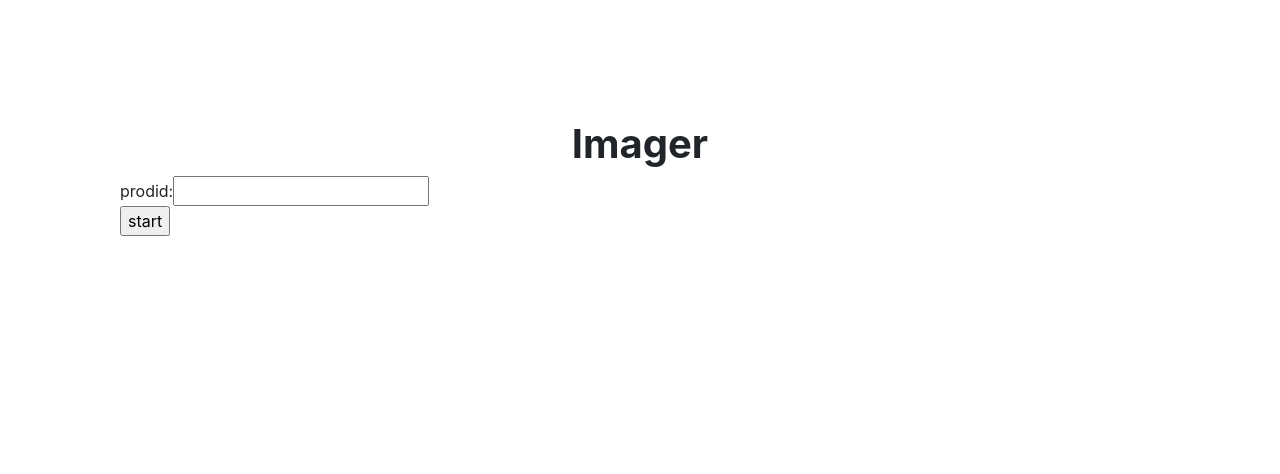
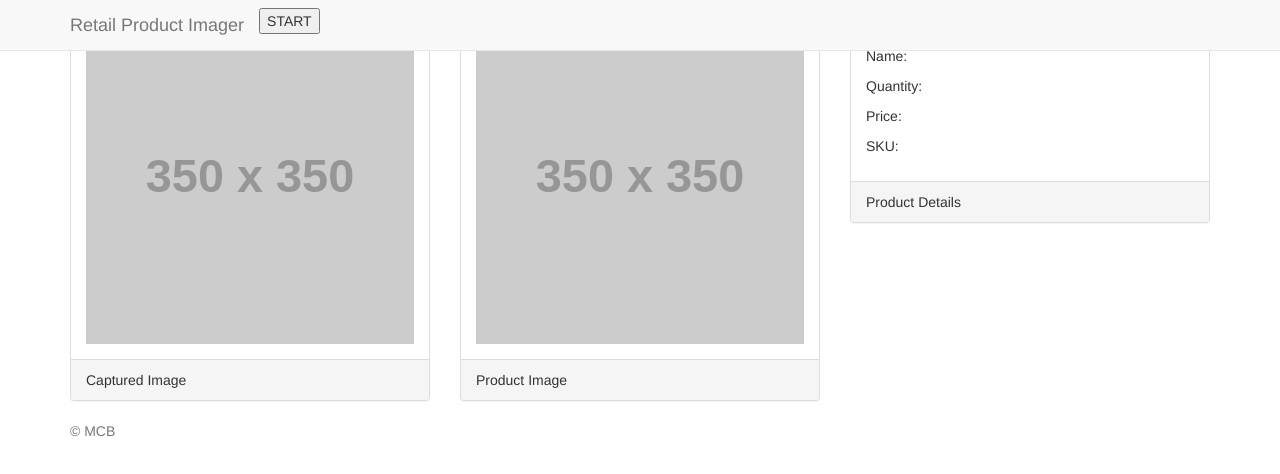
Before and after one commit to mcboyd/EC601-Retail-Imager, a website: page web-app/views/start.html in a window 1280 px wide. Drawn offline with nearby package versions, Linux system fonts and the light colour scheme; no server answers; placeholder pictures from the web are drawn by us.

Commit message:
Pretty and working front-end

```diff
--- a/web-app/views/start.html
+++ b/web-app/views/start.html
@@ -2,27 +2,105 @@
 <html>
 <head>
 <meta charset="utf-8">
-<title>Imager</title>
-<link rel="stylesheet" href="https://cdn.bootcss.com/bootstrap/4.0.0-beta.2/css/bootstrap.min.css">
+<meta http-equiv="X-UA-Compatible" content="IE=edge">
+<meta name="viewport" content="width=device-width, initial-scale=1">
+<title>Retail Product Imager</title>
+<link rel="stylesheet" href="//cdn.bootcss.com/bootstrap/3.3.5/css/bootstrap.min.css">
+<link rel="stylesheet" type="text/css" href="css/ri.css" />
+</head>
+<body>
 
-</head>
-<body style="padding: 120px;">
+<!-- Wrap all page content here -->
+<div id="wrap">
 
-<h1 class="text-center"> <strong>Imager</strong></h1>
+  <!-- Fixed navbar -->
+  <div class="navbar navbar-default navbar-fixed-top">
+    <div class="container">
+      <div class="navbar-header">
+        <a class="navbar-brand" href="#">Retail Product Imager</a>
+        <ul class="nav navbar-nav">
+            <li>
+                <p class="navbar-btn">
+                    <button id = "button">START</button>
+                </p>
+            </li>
+        </ul>
+      </div>
+    </div>
+  </div>
 
+  <!-- Begin page content -->
+  <div class="container">
+    <div class="row">
+      <div class="col-md-4">
+        <div class="panel panel-default">
+          <div class="panel-body"><img src="http://placehold.it/350X350" class="img-responsive" id="imgCap"></div>
+          <div class="panel-footer">Captured Image</div>
+        </div>
+      </div>
+      <div class="col-md-4">
+        <div class="panel panel-default">
+          <div class="panel-body"><img src="http://placehold.it/350X350" class="img-responsive" id="imgProd"></div>
+          <div class="panel-footer">Product Image</div>
+        </div>
+      </div>
+      <div class="col-md-4">
+        <div class="panel panel-default">
+          <div class="panel-body">
+            <p>Brand: <span id="pBrand" class="pull-right "></span></p>
+            <p>Name: <span id="pName" class="pull-right "></span></p>
+            <p>Quantity: <span id="pQty" class="pull-right "></span></p>
+            <p>Price: <span id="pPrice" class="pull-right "></span></p>
+            <p>SKU: <span id="pSku" class="pull-right "></span></p>
+          </div>
+          <div class="panel-footer">Product Details</div>
+        </div>
+      </div>
+    </div>
+  </div>
+</div>
 
-<body>
-  <form action="http://127.0.0.1:8081/process_get" method = "GET">
-      prodid:<input type="text" name="prodid">
-      <br>
+<div id="footer">
+  <div class="container">
+    <p class="text-muted credit">&copy MCB</p>
+  </div>
+</div>
+<script src="//cdn.bootcss.com/jquery/1.11.3/jquery.min.js"></script>
+<script src="//cdn.bootcss.com/bootstrap/3.3.5/js/bootstrap.min.js"></script>
+<script src="/socket.io/socket.io.js"></script>
+  <script src="http://code.jquery.com/jquery-1.11.1.js"></script>
+  <script>
+        // var socket = io.connect();
+        var socket = io.connect('http://localhost:3000');
+        socket.on('match',function(data){
+            console.log(data);
+            var obj = JSON.parse(data);
+            $('#pBrand').text(obj.brand);
+            $('#pName').text(obj.name);
+            $('#pQty').text(obj.quantity);
+            $('#pPrice').text('$'+obj.price);
+            $('#pSku').text(obj.SKU);
+            document.getElementById("imgCap").src = "product.png";
+            document.getElementById("imgProd").src = "img/"+obj.prodid+"_1.png";
+            console.log(obj.prodid+"_1.png");
+        });
+    </script>
 
-      <input type="submit" value ="start">
-
-  </form>
-
-
-  </body>
-<p></p>
-
+    <script>
+        const button = document.querySelector('button');
+        button.addEventListener('click', event => {
+          $.ajax({
+            type: "GET",
+            url: "/start",
+            success: function(result) {
+              if (button.innerHTML == 'START') {
+                button.innerHTML = 'STOP';
+              } else {
+                button.innerHTML = 'START';
+              }
+            }
+          });
+        });
+    </script>
 </body>
 </html>
```
